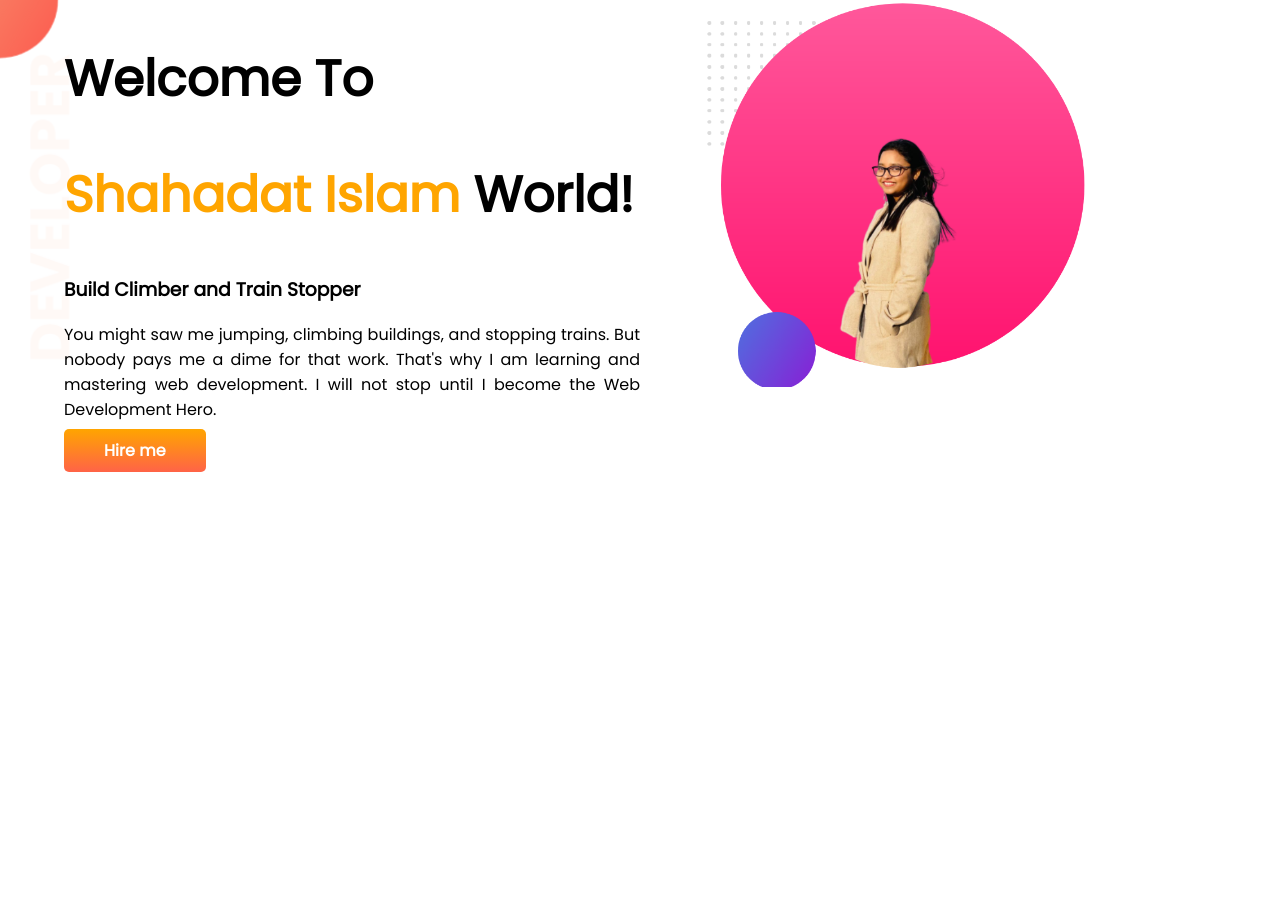
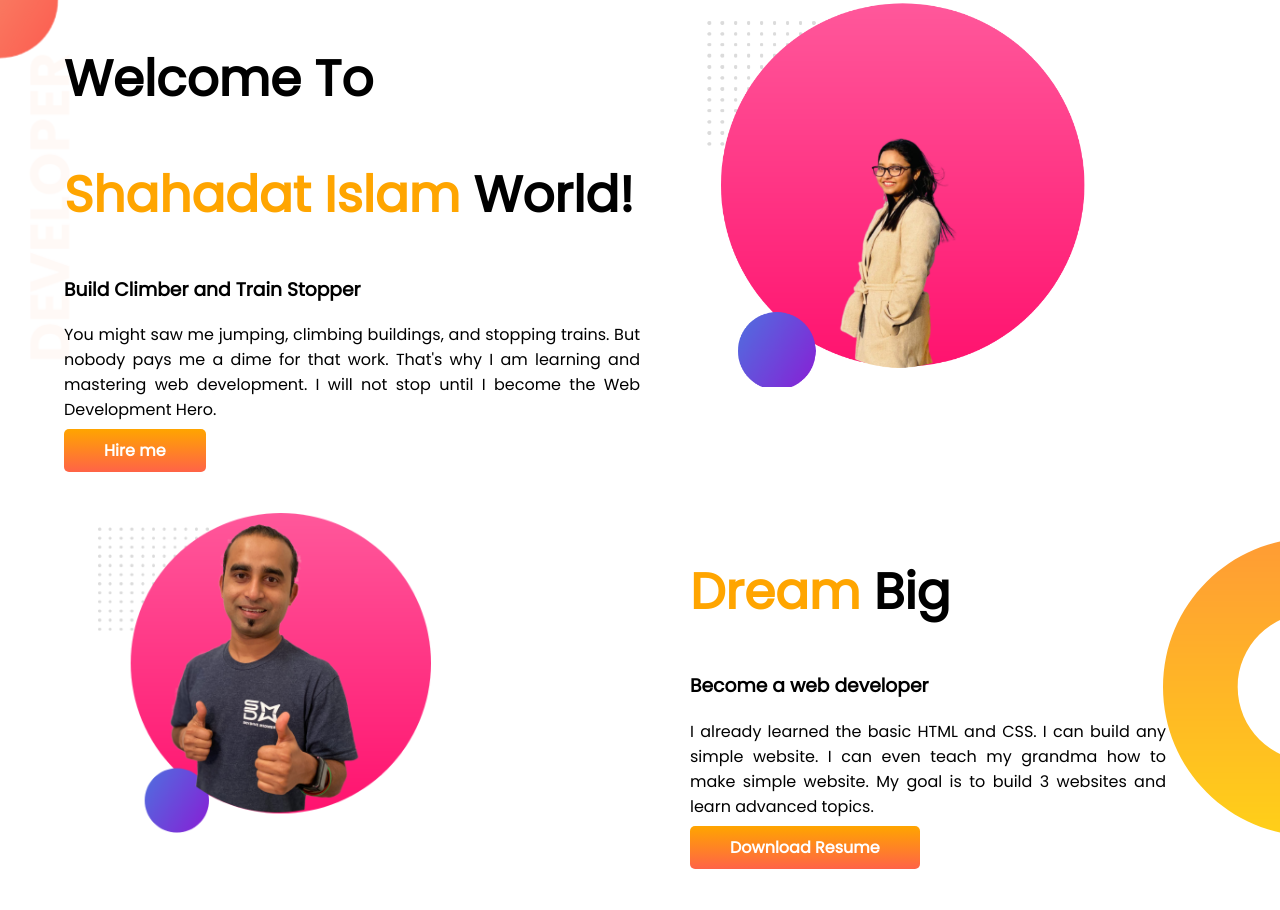
Before and after one commit to shahadatislam/developer-portfolio, a plain HTML site: page index.html in a window 1280 px wide. Before the commit the page ends 800 px from the top, so only its background shows below. Drawn offline with Linux system fonts and the light colour scheme.

Commit message:
dream-added

```diff
--- a/index.html
+++ b/index.html
@@ -32,6 +32,20 @@
             <img src=" images/sathi background.png" alt="">
         </div>
     </section>
+    <section class="dream-big">
+        <div class="full-width">
+            <img src="images/jhankar2.png" alt="">
+        </div>
+        <div class="full-width">
+            <h1><span class="orange-color">Dream</span> Big</h1>
+            <h3>Become a web developer</h3>
+            <p>I already learned the basic HTML and CSS. I can build any simple website. I can even teach my grandma how
+                to make simple website. My goal is to build 3 websites and learn advanced topics.</p>
+            <a class="resume-button" target="_blank"
+                href="https://www.linkedin.com/in/shahadat-islam-41108a1a0/">Download Resume</a>
+
+        </div>
+    </section>
 </body>
 
 </html>
--- a/style.css
+++ b/style.css
@@ -34,3 +34,33 @@ section{
     background-repeat: no-repeat;
 
 }
+.full-width{
+    width: 50%;
+    padding-right: 5%;
+    margin: 50px;
+
+}
+.full-width img{
+    width: 70%;
+    padding-left: 10%;
+}
+.orange-color{
+    color: orange;
+}
+section{
+        display: flex;
+    }
+.resume-button{
+    text-decoration: none;
+    background-image: linear-gradient(orange,tomato);
+    color: white;
+    font-weight: 700;
+    padding: 10px 40px;
+    border-radius: 5px;
+}
+.dream-big{
+    background-image: url(images/dream-bg.png);
+    background-repeat: no-repeat;
+    background-position: right;
+
+}
```
